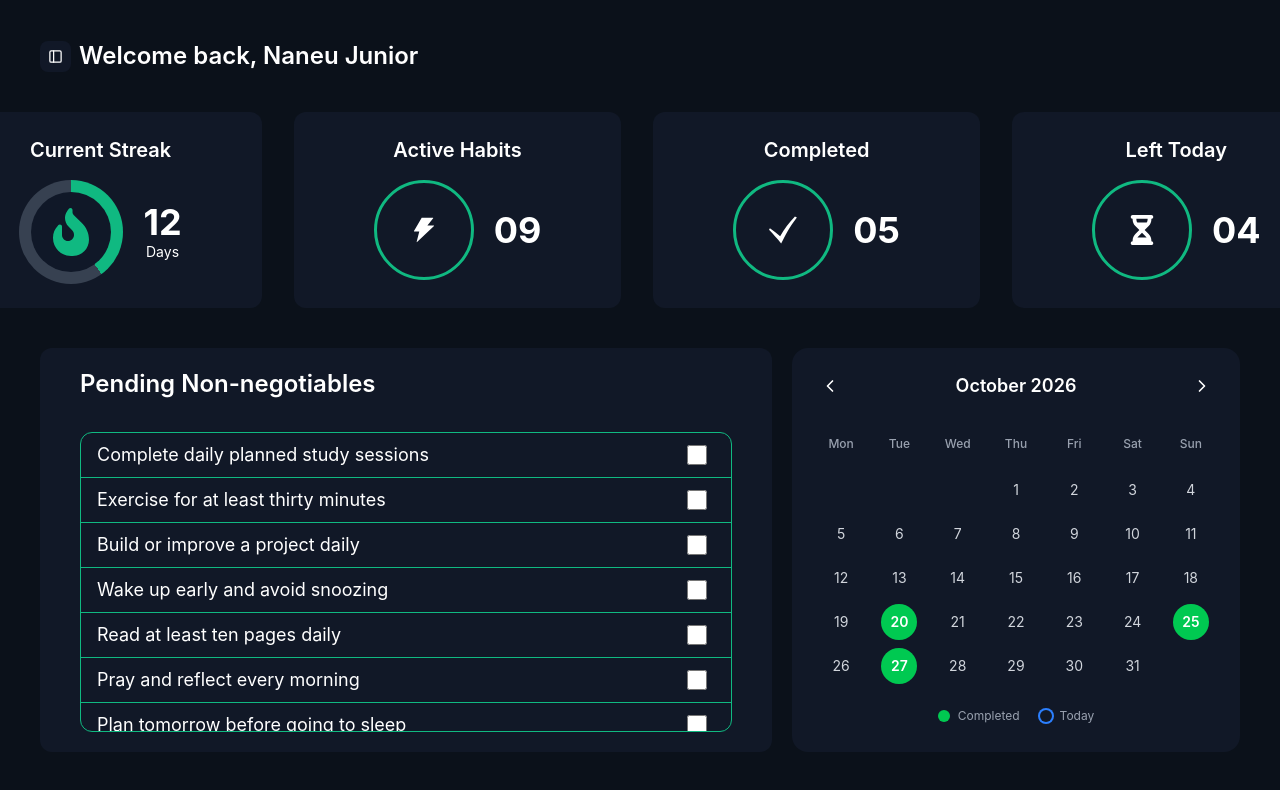
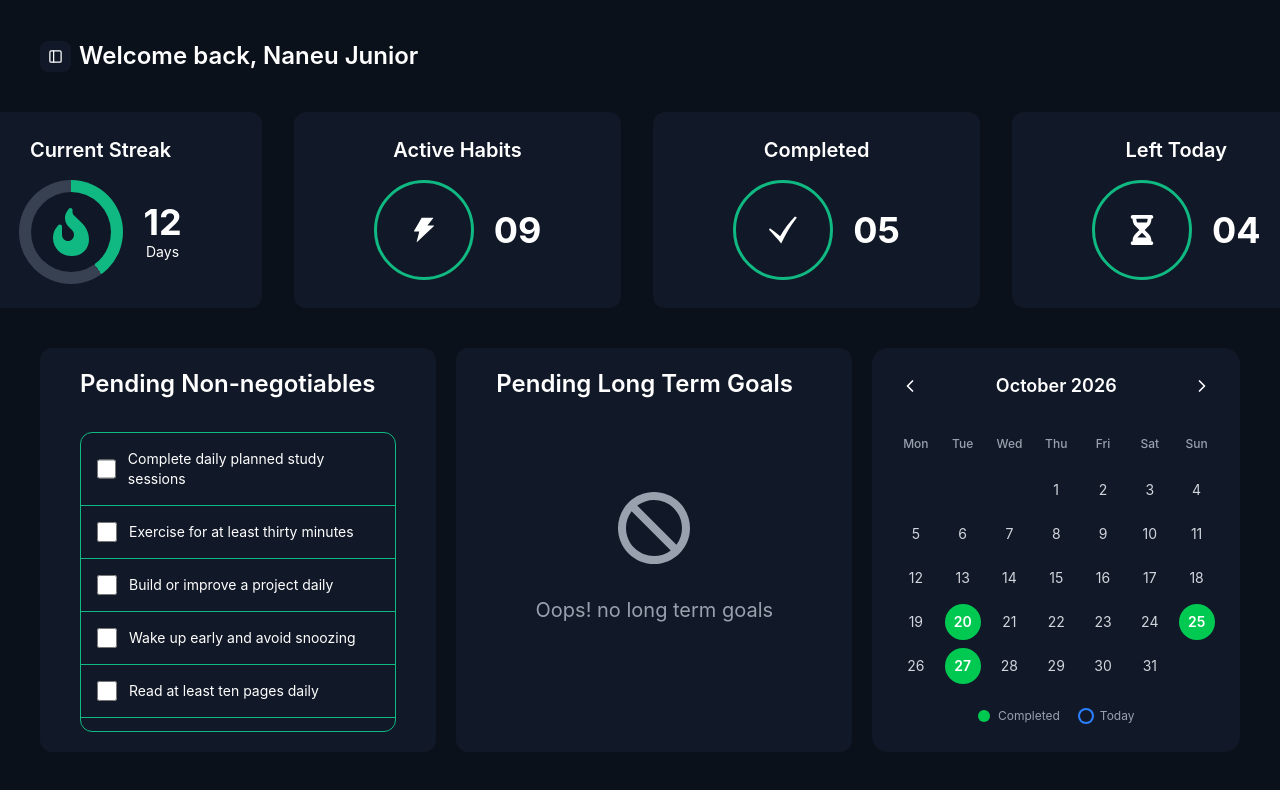
Before and after one commit to migichi47/Stronger_Me, a React (Vite) app in the folder client/: page / in a window 1280 px wide. Shown: the top 790 px of the page. Built offline with nearby package versions, Linux system fonts and the light colour scheme.

Commit message:
add pending long term goals on dashboard

```diff
--- /dev/null
+++ b/client/src/components/LongTermGoals.jsx
@@ -0,0 +1,61 @@
+import { useState } from "react";
+import { CgUnavailable } from "react-icons/cg";
+import { longTermGoals } from "../data/longTermGoals";
+
+const LongTermGoals = () => {
+  const [checkedTasks, setCheckedTasks] = useState([]);
+
+  const handleCheck = (task) => {
+    setCheckedTasks((prev) =>
+      prev.includes(task)
+        ? prev.filter((item) => item !== task)
+        : [...prev, task],
+    );
+  };
+
+  const handleSave = () => {
+    console.log("Selected tasks:", checkedTasks);
+    // Save checkedTasks to localStorage or your backend
+  };
+
+  return (
+    <div className="bg-cards rounded-xl py-5 px-10 w-full space-y-8 relative transition-all duration-300">
+      <h1 className="font-semibold text-2xl">Pending Long Term Goals</h1>
+      {!longTermGoals || longTermGoals.length === 0 ? (
+        <div className="flex flex-col items-center gap-5 text-gray-400 mt-20">
+          <CgUnavailable className="text-8xl" />
+          <span className="text-xl">Oops! no long term goals</span>
+        </div>
+      ) : (
+        <div className="border border-success rounded-xl overflow-y-auto scrollbar-hide max-h-75">
+          {longTermGoals.map((task, i) => (
+            <p
+              className={`px-4 py-4 text-sm ${i > 0 && "border-t border-success"} flex items-center gap-3 pr-6`}
+              key={i}
+            >
+              <input
+                type="checkbox"
+                className="h-5 w-5 accent-relapse cursor-pointer"
+                checked={checkedTasks.includes(task)}
+                onChange={() => handleCheck(task)}
+              />
+              {task}
+            </p>
+          ))}
+        </div>
+      )}
+      {checkedTasks.length > 0 && (
+        <div className="w-full flex items-center justify-end">
+          <button
+            className="bg-success rounded-full p-3 text-sm relative cursor-pointer"
+            onClick={handleSave}
+          >
+            Save Changes
+          </button>
+        </div>
+      )}
+    </div>
+  );
+};
+
+export default LongTermGoals;
--- a/client/src/components/NonNegotiableTasks.jsx
+++ b/client/src/components/NonNegotiableTasks.jsx
@@ -18,21 +18,21 @@ const NonNegotiableTasks = () => {
   };
 
   return (
-    <div className="bg-cards rounded-xl py-5 px-10 w-full space-y-8 min-w-[40vw] relative transition-all duration-300">
+    <div className="bg-cards rounded-xl py-5 px-10 w-full space-y-8 relative transition-all duration-300">
       <h1 className="font-semibold text-2xl">Pending Non-negotiables</h1>
       <div className="border border-success rounded-xl overflow-y-auto scrollbar-hide max-h-75">
         {nonNegotiableTasks.map((task, i) => (
           <p
-            className={`px-4 py-2 text-lg ${i > 0 && "border-t border-success"} flex items-center justify-between pr-6`}
+            className={`px-4 py-4 text-sm ${i > 0 && "border-t border-success"} flex items-center gap-3 pr-6`}
             key={i}
           >
-            {task}
             <input
               type="checkbox"
               className="h-5 w-5 accent-relapse cursor-pointer"
               checked={checkedTasks.includes(task)}
               onChange={() => handleCheck(task)}
             />
+            {task}
           </p>
         ))}
       </div>
--- /dev/null
+++ b/client/src/data/longTermGoals.js
@@ -0,0 +1,18 @@
+export const longTermGoals = [];
+// export const longTermGoals = [
+//   "Graduate with a degree in Computer Science",
+//   "Become a professional software developer",
+//   "Build and launch a successful tech startup",
+//   "Achieve long-term financial independence",
+//   "Become a successful content creator",
+//   "Explore and document all 47 Kenyan counties",
+//   "Build a strong and recognizable personal brand",
+//   "Maintain excellent physical and mental health",
+//   "Develop strong leadership and communication skills",
+//   "Strengthen my relationship with God",
+//   "Build multiple sustainable income streams",
+//   "Become a disciplined lifelong learner",
+//   "Build a valuable professional network",
+//   "Master advanced software engineering skills",
+//   "Create a positive impact in my community",
+// ];
--- a/client/src/pages/Dashboard.jsx
+++ b/client/src/pages/Dashboard.jsx
@@ -3,6 +3,7 @@ import { dashboardCards } from "../data/dashboardCards";
 import NonNegotiableTasks from "../components/NonNegotiableTasks";
 import DashboardCalendar from "../components/Calendar";
 import { dailyRecords } from "../data/dailyRecords";
+import LongTermGoals from "../components/LongTermGoals";
 
 const Dashboard = () => {
   return (
@@ -15,6 +16,7 @@ const Dashboard = () => {
       </div>
       <div className="flex justify-between gap-5">
         <NonNegotiableTasks />
+        <LongTermGoals />
         <DashboardCalendar dailyRecords={dailyRecords} />
       </div>
     </div>
```
